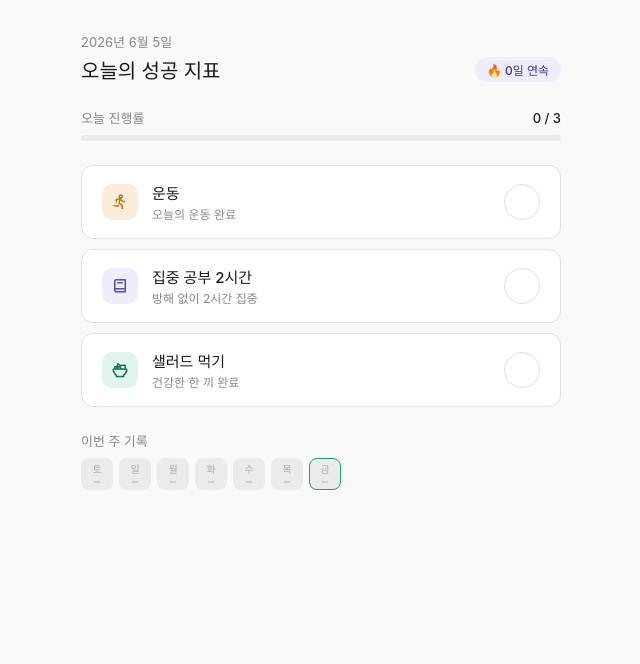
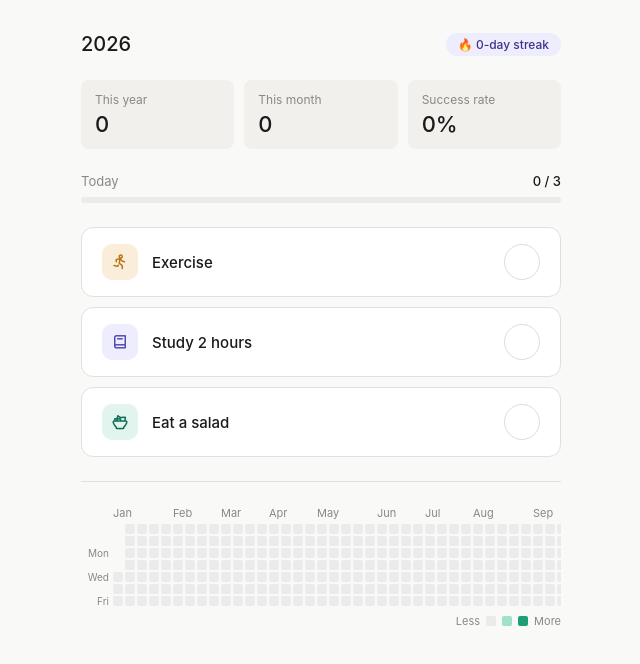
Before and after one commit to jumooon/daily_tracker, a plain HTML site: page index.html in a window 1280 px wide. Shown: the whole page, without its empty margins (319-959 px from the left). Drawn offline with Linux system fonts and the light colour scheme.

Commit message:
Update HTML structure

```diff
--- a/index.html
+++ b/index.html
@@ -1,156 +1,211 @@
 <!DOCTYPE html>
-<html lang="ko">
+<html lang="en">
 <head>
 <meta charset="UTF-8">
 <meta name="viewport" content="width=device-width, initial-scale=1.0">
-<title>Matrix For Successful Day</title>
+<title>Daily Success Tracker</title>
 <link rel="stylesheet" href="https://cdn.jsdelivr.net/npm/@tabler/icons-webfont@3.19.0/dist/tabler-icons.min.css">
 <style>
 * { box-sizing: border-box; margin: 0; padding: 0; }
 body { font-family: -apple-system, BlinkMacSystemFont, 'Segoe UI', sans-serif; background: #f9f9f7; min-height: 100vh; display: flex; align-items: flex-start; justify-content: center; padding: 2rem 1rem; }
 .wrap { width: 100%; max-width: 480px; }
-.date-label { font-size: 13px; color: #888; margin-bottom: 4px; }
-.title-row { display: flex; align-items: center; justify-content: space-between; margin-bottom: 1.5rem; }
+.top-row { display: flex; align-items: center; justify-content: space-between; margin-bottom: 1.5rem; }
 .main-title { font-size: 20px; font-weight: 500; color: #1a1a1a; }
 .streak-badge { font-size: 12px; background: #EEEDFE; color: #3C3489; padding: 4px 12px; border-radius: 20px; font-weight: 500; }
-.progress-section { margin-bottom: 1.5rem; }
-.progress-header { display: flex; justify-content: space-between; align-items: center; margin-bottom: 8px; }
+.stats-row { display: grid; grid-template-columns: repeat(3, 1fr); gap: 10px; margin-bottom: 1.5rem; }
+.stat { background: #f1f0ec; border-radius: 8px; padding: 12px 14px; }
+.stat-label { font-size: 12px; color: #888; margin-bottom: 4px; }
+.stat-val { font-size: 22px; font-weight: 500; color: #1a1a1a; }
+.progress-header { display: flex; justify-content: space-between; margin-bottom: 8px; }
 .progress-label { font-size: 13px; color: #888; }
 .progress-count { font-size: 13px; font-weight: 500; color: #1a1a1a; }
-.progress-bar-bg { height: 6px; background: #ebebeb; border-radius: 99px; overflow: hidden; }
+.progress-bar-bg { height: 6px; background: #ebebeb; border-radius: 99px; overflow: hidden; margin-bottom: 1.5rem; }
 .progress-bar-fill { height: 100%; border-radius: 99px; background: #1D9E75; transition: width 0.4s cubic-bezier(.4,0,.2,1); }
 .success-banner { background: #E1F5EE; border: 0.5px solid #9FE1CB; border-radius: 12px; padding: 1rem 1.25rem; display: flex; align-items: center; gap: 12px; margin-bottom: 10px; }
+.success-icon { width: 40px; height: 40px; border-radius: 50%; background: #1D9E75; display: flex; align-items: center; justify-content: center; flex-shrink: 0; }
+.success-icon i { font-size: 20px; color: white; }
 .success-text { font-size: 15px; font-weight: 500; color: #085041; }
 .success-sub { font-size: 12px; color: #0F6E56; margin-top: 2px; }
-.success-icon { width: 40px; height: 40px; border-radius: 50%; background: #1D9E75; display: flex; align-items: center; justify-content: center; flex-shrink: 0; }
-.success-icon i { font-size: 20px; color: white; }
-.task-card { background: #fff; border: 0.5px solid #e0e0e0; border-radius: 12px; padding: 1rem 1.25rem; margin-bottom: 10px; cursor: pointer; display: flex; align-items: center; gap: 14px; transition: border-color 0.2s, background 0.15s; user-select: none; }
+.task-card { background: #fff; border: 0.5px solid #e0e0e0; border-radius: 12px; padding: 1rem 1.25rem; margin-bottom: 10px; cursor: pointer; display: flex; align-items: center; gap: 14px; transition: border-color 0.2s; user-select: none; }
 .task-card:hover { border-color: #bbb; }
 .task-card.done { background: #f6f6f4; border-color: #ddd; }
 .task-icon-wrap { width: 36px; height: 36px; border-radius: 10px; display: flex; align-items: center; justify-content: center; flex-shrink: 0; }
-.task-info { flex: 1; }
-.task-title { font-size: 15px; font-weight: 500; color: #1a1a1a; margin-bottom: 2px; }
-.task-desc { font-size: 12px; color: #888; }
+.task-title { font-size: 15px; font-weight: 500; color: #1a1a1a; flex: 1; }
 .task-card.done .task-title { color: #aaa; text-decoration: line-through; }
-.check-circle { width: 36px; height: 36px; border-radius: 50%; border: 1.5px solid #ddd; display: flex; align-items: center; justify-content: center; flex-shrink: 0; transition: all 0.2s; background: transparent; }
+.check-circle { width: 36px; height: 36px; border-radius: 50%; border: 1.5px solid #ddd; display: flex; align-items: center; justify-content: center; flex-shrink: 0; transition: all 0.2s; }
 .task-card.done .check-circle { background: #1D9E75; border-color: #1D9E75; }
-.check-circle i { font-size: 18px; color: #aaa; opacity: 0; transition: opacity 0.2s; }
+.check-circle i { font-size: 18px; color: #aaa; opacity: 0; }
 .task-card.done .check-circle i { color: white; opacity: 1; }
-.history-section { margin-top: 1.5rem; }
-.history-title { font-size: 13px; color: #888; margin-bottom: 8px; font-weight: 500; }
-.history-row { display: flex; gap: 6px; }
-.day-chip { width: 32px; height: 32px; border-radius: 8px; display: flex; align-items: center; justify-content: center; font-size: 11px; font-weight: 500; flex-direction: column; gap: 1px; }
-.day-chip.success { background: #E1F5EE; color: #085041; }
-.day-chip.fail { background: #ebebeb; color: #aaa; }
-.day-chip.today { border: 1.5px solid #1D9E75; }
+.divider { border: none; border-top: 0.5px solid #e0e0e0; margin: 1.5rem 0; }
+.heatmap-section { margin-top: 0; }
+.heatmap-outer { display: flex; gap: 4px; align-items: flex-start; }
+.dow-col { display: flex; flex-direction: column; padding-top: 18px; gap: 2px; flex-shrink: 0; }
+.dow-label { width: 28px; height: 10px; font-size: 10px; color: #888; line-height: 10px; text-align: right; }
+.heatmap-scroll { overflow-x: auto; }
+.month-labels { position: relative; height: 16px; margin-bottom: 2px; }
+.weeks-row { display: flex; gap: 2px; }
+.week-col { display: flex; flex-direction: column; gap: 2px; flex-shrink: 0; }
+.cell { width: 10px; height: 10px; border-radius: 2px; flex-shrink: 0; }
+.cell.empty { background: transparent; }
+.cell.none { background: #ebebeb; }
+.cell.partial { background: #9FE1CB; }
+.cell.full { background: #1D9E75; }
+.legend { display: flex; align-items: center; gap: 6px; margin-top: 8px; justify-content: flex-end; }
+.legend-label { font-size: 11px; color: #888; }
+.legend-cell { width: 10px; height: 10px; border-radius: 2px; flex-shrink: 0; }
 </style>
 </head>
 <body>
-<div class="wrap" id="app">
-  <div class="date-label" id="date-label"></div>
-  <div class="title-row">
-    <div class="main-title">오늘의 성공 지표</div>
-    <div class="streak-badge" id="streak-badge">🔥 0일 연속</div>
+<div class="wrap">
+  <div class="top-row">
+    <div class="main-title" id="year-title">2026</div>
+    <div class="streak-badge" id="streak-badge">🔥 0-day streak</div>
   </div>
-  <div class="progress-section">
-    <div class="progress-header">
-      <span class="progress-label">오늘 진행률</span>
-      <span class="progress-count" id="prog-count">0 / 3</span>
-    </div>
-    <div class="progress-bar-bg">
-      <div class="progress-bar-fill" id="prog-bar" style="width:0%"></div>
-    </div>
+  <div class="stats-row">
+    <div class="stat"><div class="stat-label">This year</div><div class="stat-val" id="stat-total">0</div></div>
+    <div class="stat"><div class="stat-label">This month</div><div class="stat-val" id="stat-month">0</div></div>
+    <div class="stat"><div class="stat-label">Success rate</div><div class="stat-val" id="stat-rate">0%</div></div>
   </div>
+  <div class="progress-header">
+    <span class="progress-label">Today</span>
+    <span class="progress-count" id="prog-count">0 / 3</span>
+  </div>
+  <div class="progress-bar-bg"><div class="progress-bar-fill" id="prog-bar" style="width:0%"></div></div>
   <div id="success-banner" style="display:none" class="success-banner">
     <div class="success-icon"><i class="ti ti-star"></i></div>
-    <div>
-      <div class="success-text">오늘 하루 성공! 🎉</div>
-      <div class="success-sub">세 가지 목표를 모두 달성했어요</div>
-    </div>
+    <div><div class="success-text">Successful day! 🎉</div><div class="success-sub">All three goals completed</div></div>
   </div>
   <div id="tasks"></div>
-  <div class="history-section">
-    <div class="history-title">이번 주 기록</div>
-    <div class="history-row" id="history-row"></div>
+  <hr class="divider">
+  <div class="heatmap-section">
+    <div class="heatmap-outer">
+      <div class="dow-col">
+        <div class="dow-label" style="visibility:hidden">x</div>
+        <div class="dow-label" style="visibility:hidden">x</div>
+        <div class="dow-label">Mon</div>
+        <div class="dow-label" style="visibility:hidden">x</div>
+        <div class="dow-label">Wed</div>
+        <div class="dow-label" style="visibility:hidden">x</div>
+        <div class="dow-label">Fri</div>
+      </div>
+      <div class="heatmap-scroll">
+        <div class="month-labels" id="month-labels"></div>
+        <div class="weeks-row" id="weeks-row"></div>
+      </div>
+    </div>
+    <div class="legend">
+      <span class="legend-label">Less</span>
+      <div class="legend-cell" style="background:#ebebeb"></div>
+      <div class="legend-cell" style="background:#9FE1CB"></div>
+      <div class="legend-cell" style="background:#1D9E75"></div>
+      <span class="legend-label">More</span>
+    </div>
   </div>
 </div>
 <script>
 const TASKS = [
-  { id: 'exercise', icon: 'ti-run', color: '#FAEEDA', iconColor: '#BA7517', title: '운동', desc: '오늘의 운동 완료' },
-  { id: 'study', icon: 'ti-book-2', color: '#EEEDFE', iconColor: '#534AB7', title: '집중 공부 2시간', desc: '방해 없이 2시간 집중' },
-  { id: 'salad', icon: 'ti-salad', color: '#E1F5EE', iconColor: '#0F6E56', title: '샐러드 먹기', desc: '건강한 한 끼 완료' },
+  { id: 'exercise', icon: 'ti-run', color: '#FAEEDA', iconColor: '#BA7517', title: 'Exercise' },
+  { id: 'study', icon: 'ti-book-2', color: '#EEEDFE', iconColor: '#534AB7', title: 'Study 2 hours' },
+  { id: 'salad', icon: 'ti-salad', color: '#E1F5EE', iconColor: '#0F6E56', title: 'Eat a salad' },
 ];
-function getKey() {
-  const d = new Date();
-  return `dsi_${d.getFullYear()}_${d.getMonth()}_${d.getDate()}`;
-}
-function getWeekKeys() {
-  const keys = [];
-  const today = new Date();
-  for (let i = 6; i >= 0; i--) {
-    const d = new Date(today);
-    d.setDate(today.getDate() - i);
-    keys.push({ key: `dsi_${d.getFullYear()}_${d.getMonth()}_${d.getDate()}`, label: ['일','월','화','수','목','금','토'][d.getDay()], isToday: i === 0 });
-  }
-  return keys;
-}
-function load() { try { return JSON.parse(localStorage.getItem(getKey()) || '{}'); } catch(e) { return {}; } }
-function save(state) { try { localStorage.setItem(getKey(), JSON.stringify(state)); } catch(e) {} }
+const STEP = 12;
+const MONTHS = ['Jan','Feb','Mar','Apr','May','Jun','Jul','Aug','Sep','Oct','Nov','Dec'];
+function dayKey(d) { return 'dsi_' + d.getFullYear() + '_' + d.getMonth() + '_' + d.getDate(); }
+function todayKey() { return dayKey(new Date()); }
+function loadDay(k) { try { return JSON.parse(localStorage.getItem(k) || '{}'); } catch(e) { return {}; } }
+function saveDay(k, s) { try { localStorage.setItem(k, JSON.stringify(s)); } catch(e) {} }
+function isSuccess(s) { return s && s.exercise && s.study && s.salad; }
 function calcStreak() {
   let streak = 0;
   const today = new Date();
-  for (let i = 0; i < 60; i++) {
+  for (let i = 0; i < 365; i++) {
     const d = new Date(today); d.setDate(today.getDate() - i);
-    const k = `dsi_${d.getFullYear()}_${d.getMonth()}_${d.getDate()}`;
-    try {
-      const s = JSON.parse(localStorage.getItem(k) || 'null');
-      if (s && s.exercise && s.study && s.salad) { if (i === 0 || streak > 0) streak++; else break; }
-      else { if (i > 0) break; }
-    } catch(e) { break; }
+    const s = loadDay(dayKey(d));
+    if (isSuccess(s)) { if (i === 0 || streak > 0) streak++; else break; }
+    else { if (i > 0) break; }
   }
   return streak;
 }
-function render() {
-  const state = load();
+function buildHeatmap() {
+  const now = new Date();
+  const year = now.getFullYear();
+  document.getElementById('year-title').textContent = year;
+  const jan1 = new Date(year, 0, 1);
+  const startDow = jan1.getDay();
+  const isLeap = (year % 4 === 0 && year % 100 !== 0) || year % 400 === 0;
+  const totalDays = isLeap ? 366 : 365;
+  const totalWeeks = Math.ceil((totalDays + startDow) / 7);
+  let totalSuccess = 0, monthSuccess = 0;
+  const curMonth = now.getMonth();
+  const daysPassed = Math.floor((now - jan1) / 86400000) + 1;
+  const weeksRow = document.getElementById('weeks-row');
+  weeksRow.innerHTML = '';
+  const monthFirstWeek = {};
+  for (let w = 0; w < totalWeeks; w++) {
+    const wCol = document.createElement('div');
+    wCol.className = 'week-col';
+    for (let dow = 0; dow < 7; dow++) {
+      const dayIndex = w * 7 + dow - startDow;
+      const cell = document.createElement('div');
+      cell.className = 'cell';
+      if (dayIndex < 0 || dayIndex >= totalDays) {
+        cell.classList.add('empty');
+      } else {
+        const d = new Date(year, 0, dayIndex + 1);
+        if (d.getDate() === 1 && monthFirstWeek[d.getMonth()] === undefined) monthFirstWeek[d.getMonth()] = w;
+        const s = loadDay(dayKey(d));
+        const done = [s.exercise, s.study, s.salad].filter(Boolean).length;
+        if (d > now) { cell.classList.add('none'); }
+        else if (done === 3) { cell.classList.add('full'); totalSuccess++; if (d.getMonth() === curMonth) monthSuccess++; }
+        else if (done > 0) { cell.classList.add('partial'); }
+        else { cell.classList.add('none'); }
+        cell.title = (d.getMonth()+1) + '/' + d.getDate() + ' — ' + done + '/3';
+      }
+      wCol.appendChild(cell);
+    }
+    weeksRow.appendChild(wCol);
+  }
+  const labelsEl = document.getElementById('month-labels');
+  labelsEl.innerHTML = '';
+  labelsEl.style.width = (totalWeeks * STEP) + 'px';
+  for (let m = 0; m < 12; m++) {
+    if (monthFirstWeek[m] === undefined) continue;
+    const lbl = document.createElement('span');
+    lbl.textContent = MONTHS[m];
+    lbl.style.cssText = 'position:absolute;left:' + (monthFirstWeek[m] * STEP) + 'px;font-size:11px;color:#888;white-space:nowrap;';
+    labelsEl.appendChild(lbl);
+  }
+  document.getElementById('stat-total').textContent = totalSuccess;
+  document.getElementById('stat-month').textContent = monthSuccess;
+  const rate = daysPassed > 0 ? Math.round(totalSuccess / daysPassed * 100) : 0;
+  document.getElementById('stat-rate').textContent = rate + '%';
+  document.getElementById('streak-badge').textContent = '🔥 ' + calcStreak() + '-day streak';
+}
+function renderTasks() {
+  const state = loadDay(todayKey());
   const done = TASKS.filter(t => state[t.id]).length;
-  const d = new Date();
-  document.getElementById('date-label').textContent = `${d.getFullYear()}년 ${d.getMonth()+1}월 ${d.getDate()}일`;
-  document.getElementById('prog-count').textContent = `${done} / 3`;
+  document.getElementById('prog-count').textContent = done + ' / 3';
   document.getElementById('prog-bar').style.width = (done / 3 * 100) + '%';
   document.getElementById('success-banner').style.display = done === 3 ? '' : 'none';
   const tasksEl = document.getElementById('tasks');
   tasksEl.innerHTML = '';
-  TASKS.forEach(t => {
+  TASKS.forEach(function(t) {
     const checked = !!state[t.id];
     const div = document.createElement('div');
     div.className = 'task-card' + (checked ? ' done' : '');
-    div.innerHTML = `
-      <div class="task-icon-wrap" style="background:${t.color}">
-        <i class="ti ${t.icon}" style="font-size:18px;color:${t.iconColor}"></i>
-      </div>
-      <div class="task-info">
-        <div class="task-title">${t.title}</div>
-        <div class="task-desc">${t.desc}</div>
-      </div>
-      <div class="check-circle"><i class="ti ti-check"></i></div>
-    `;
-    div.onclick = () => { const s = load(); s[t.id] = !s[t.id]; save(s); render(); };
+    div.innerHTML = '<div class="task-icon-wrap" style="background:' + t.color + '"><i class="ti ' + t.icon + '" style="font-size:18px;color:' + t.iconColor + '"></i></div><div class="task-title">' + t.title + '</div><div class="check-circle"><i class="ti ti-check"></i></div>';
+    div.onclick = function() {
+      const s = loadDay(todayKey());
+      s[t.id] = !s[t.id];
+      saveDay(todayKey(), s);
+      renderTasks();
+      buildHeatmap();
+    };
     tasksEl.appendChild(div);
   });
-  document.getElementById('streak-badge').textContent = `🔥 ${calcStreak()}일 연속`;
-  const historyEl = document.getElementById('history-row');
-  historyEl.innerHTML = '';
-  getWeekKeys().forEach(({ key, label, isToday }) => {
-    let s = null;
-    try { s = JSON.parse(localStorage.getItem(key) || 'null'); } catch(e) {}
-    const success = s && s.exercise && s.study && s.salad;
-    const chip = document.createElement('div');
-    chip.className = `day-chip ${success ? 'success' : 'fail'}${isToday ? ' today' : ''}`;
-    chip.innerHTML = `<span style="font-size:10px">${label}</span><i class="ti ${success ? 'ti-check' : 'ti-minus'}" style="font-size:10px"></i>`;
-    historyEl.appendChild(chip);
-  });
 }
-render();
+buildHeatmap();
+renderTasks();
 </script>
 </body>
 </html>
```
